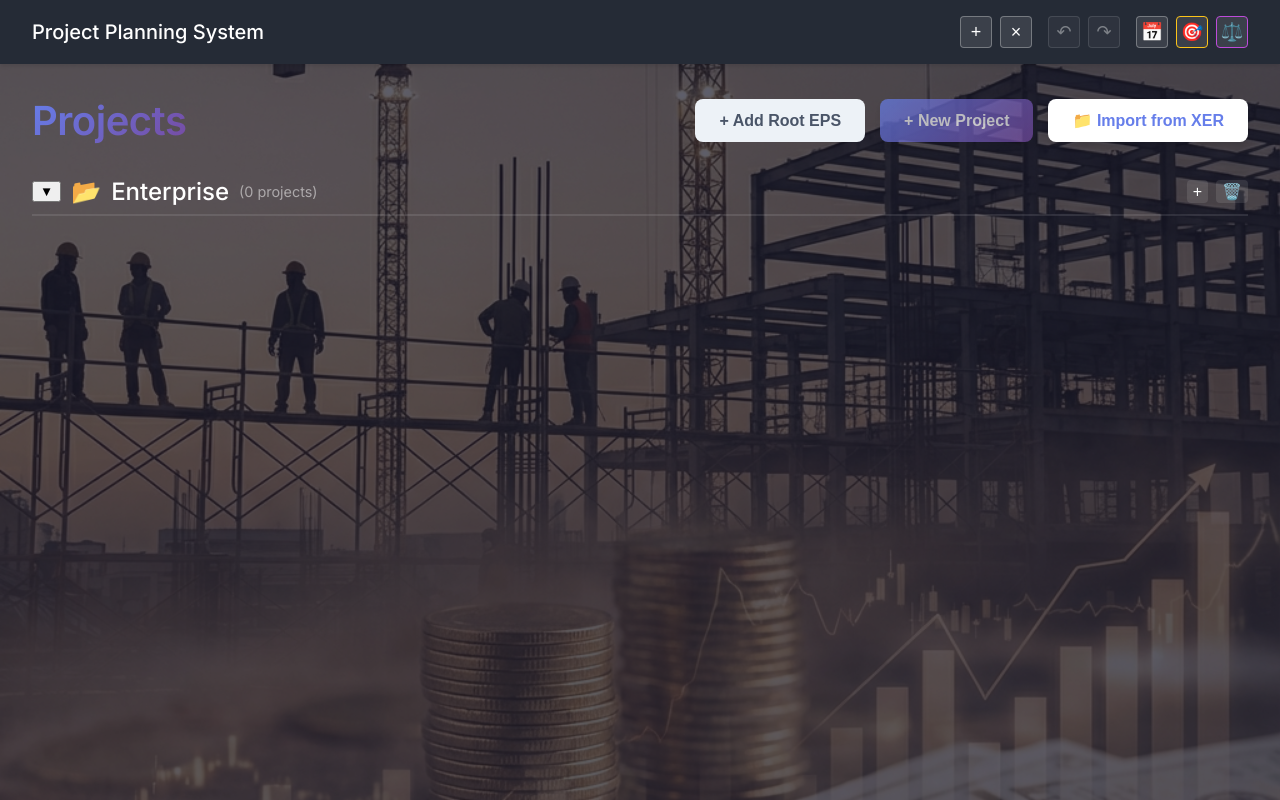
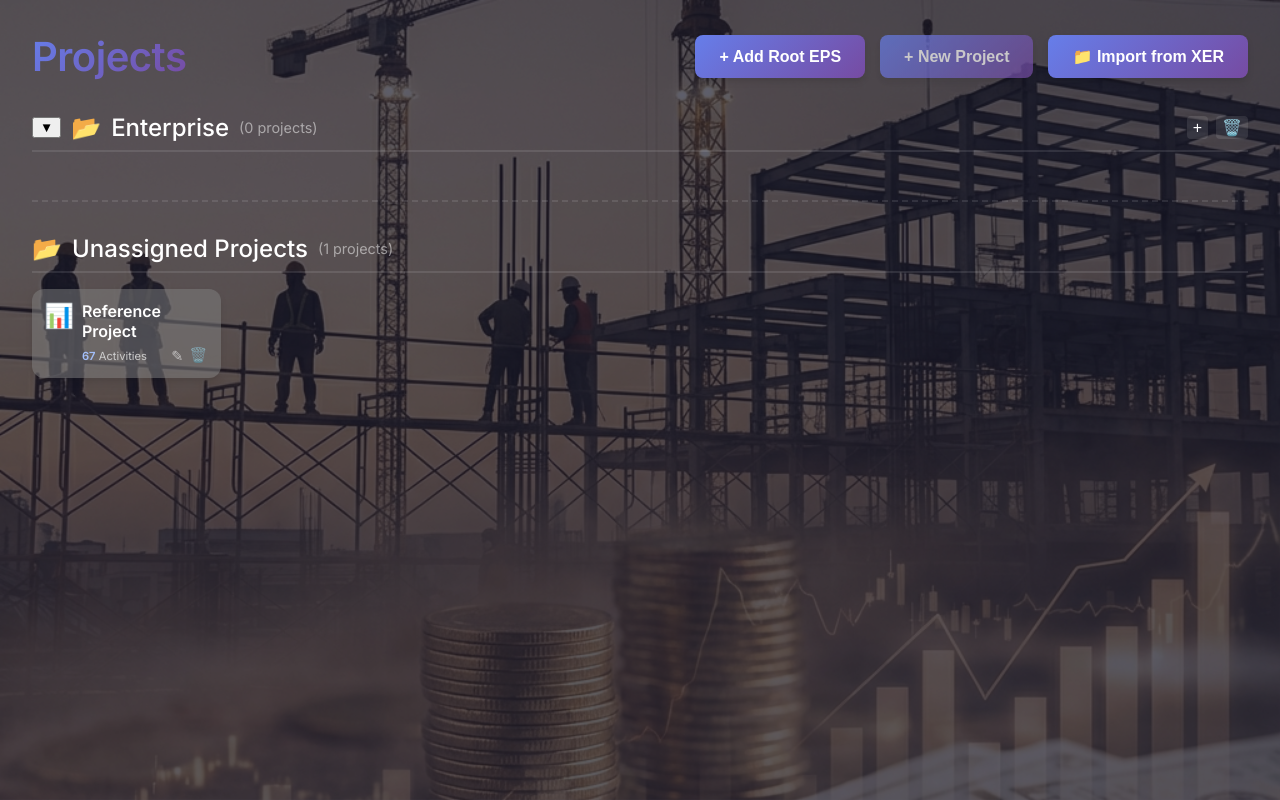
Before and after one commit to AhmedOwisZaki/PlanningSystem, an Angular app: page /projects in a window 1280 px wide. Built offline with nearby package versions, Linux system fonts and the light colour scheme.

Commit message:
ENHANCE PROJECT PAGE

```diff
--- a/angular.json
+++ b/angular.json
@@ -28,6 +28,11 @@
               {
                 "glob": "**/*",
                 "input": "public"
+              },
+              {
+                "glob": "**/*",
+                "input": "src/assets",
+                "output": "assets"
               }
             ],
             "styles": [
--- a/src/app/app.html
+++ b/src/app/app.html
@@ -1,5 +1,5 @@
 <div class="app-container">
-  <header class="app-header" *ngIf="!isWelcomePage()">
+  <header class="app-header" *ngIf="!hideToolbar()">
     <h1>Project Planning System</h1>
     <app-gantt-chart-tool-bar></app-gantt-chart-tool-bar>
   </header>
--- a/src/app/app.ts
+++ b/src/app/app.ts
@@ -12,7 +12,7 @@ import { CommonModule } from '@angular/common';
 })
 export class App implements OnInit {
   protected readonly title = signal('PlanningSystem');
-  protected isWelcomePage = signal(false);
+  protected hideToolbar = signal(false);
 
   constructor(private router: Router) { }
 
@@ -20,11 +20,11 @@ export class App implements OnInit {
     this.router.events.pipe(
       filter((event: Event): event is NavigationEnd => event instanceof NavigationEnd)
     ).subscribe((event: NavigationEnd) => {
-      this.isWelcomePage.set(
-        event.url === '/' ||
-        event.url === '/welcome' ||
-        event.urlAfterRedirects === '/' ||
-        event.urlAfterRedirects === '/welcome'
+      const url = event.urlAfterRedirects || event.url;
+      this.hideToolbar.set(
+        url === '/' ||
+        url === '/welcome' ||
+        url.startsWith('/projects')
       );
     });
   }
--- a/src/app/components/projects-page/projects-page.component.html
+++ b/src/app/components/projects-page/projects-page.component.html
@@ -3,10 +3,10 @@
         <div class="page-header">
             <h1>Projects</h1>
             <div class="actions">
-                <button class="btn-secondary" (click)="openAddEPSModal(null)">+ Add Root EPS</button>
+                <button class="btn-primary" (click)="openAddEPSModal(null)">+ Add Root EPS</button>
                 <button class="btn-primary" (click)="openCreateModal()" [disabled]="!selectedEPSId">+ New
                     Project</button>
-                <button class="btn-import" (click)="triggerFileInput()">
+                <button class="btn-primary" (click)="triggerFileInput()">
                     📁 Import from XER
                 </button>
             </div>
@@ -18,7 +18,9 @@
             <ng-template #epsNodeTemplate let-nodes>
                 @for (node of nodes; track node.id) {
                 <div class="eps-node">
-                    <div class="eps-header" [class.selected]="selectedEPSId === node.id" (click)="selectEPS(node.id)">
+                    <div class="eps-header" [class.selected]="selectedEPSId === node.id" (click)="selectEPS(node.id)"
+                        (dragover)="onDragOver($event)" (drop)="onDrop($event, node.id)"
+                        (dragenter)="onDragEnter($event)" (dragleave)="onDragLeave($event)">
                         <div class="eps-title">
                             <button class="btn-icon small toggle-btn" (click)="toggleCollapse(node.id, $event)">
                                 {{ isCollapsed(node.id) ? '▶' : '▼' }}
@@ -38,27 +40,25 @@
                     <!-- Projects in this EPS Node -->
                     <div class="projects-grid" *ngIf="!isCollapsed(node.id) && getProjectsForEPS(node.id).length > 0">
                         @for (project of getProjectsForEPS(node.id); track project.id) {
-                        <div class="project-card" (click)="openProject(project.id)">
+                        <div class="project-card" (click)="openProject(project.id)" draggable="true"
+                            (dragstart)="onDragStart($event, project)">
                             <div class="project-icon">📊</div>
                             <div class="project-info">
                                 <div class="card-header">
                                     <h3>{{ project.name }}</h3>
+
+                                </div>
+                                <div class="project-stats">
+                                    <span class="stat">
+                                        <strong>{{ project.activityCount }}</strong> Activities
+                                    </span>
                                     <div class="card-actions" (click)="$event.stopPropagation()">
                                         <button class="btn-icon" (click)="openEditModal(project, $event)"
                                             title="Edit">✎</button>
                                         <button class="btn-icon delete" (click)="deleteProject(project.id, $event)"
                                             title="Delete">🗑️</button>
                                     </div>
-                                </div>
-                                <p class="project-description">{{ project.description }}</p>
-                                <div class="project-stats">
-                                    <span class="stat">
-                                        <strong>{{ project.activityCount }}</strong> Activities
-                                    </span>
-                                    <span class="stat">
-                                        <strong>{{ project.startDate | date:'MMM d, y' }}</strong> -
-                                        <strong>{{ project.endDate | date:'MMM d, y' }}</strong>
-                                    </span>
+
                                 </div>
                             </div>
                         </div>
@@ -79,61 +79,35 @@
             <ng-container *ngTemplateOutlet="epsNodeTemplate; context:{$implicit: epsNodes()}"></ng-container>
 
             <!-- Orphaned Projects (No EPS ID) -->
-            <div class="orphaned-projects"
-                *ngIf="getProjectsForEPS('').length > 0 || getProjectsForEPS(undefined!).length > 0">
-                <div class="eps-header">
-                    <h4>Unassigned Projects</h4>
+            <!-- Orphaned Projects (No EPS ID) -->
+            <div class="orphaned-projects" *ngIf="getUnassignedProjects().length > 0">
+                <div class="eps-header" (dragover)="onDragOver($event)" (drop)="onDrop($event, '')"
+                    (dragenter)="onDragEnter($event)" (dragleave)="onDragLeave($event)">
+                    <div class="eps-title">
+                        <span class="folder-icon">📂</span>
+                        <h4>Unassigned Projects</h4>
+                        <span class="project-count">({{ getUnassignedProjects().length }} projects)</span>
+                    </div>
                 </div>
                 <div class="projects-grid">
-                    @for (project of getProjectsForEPS(''); track project.id) {
-                    <div class="project-card" (click)="openProject(project.id)">
+                    @for (project of getUnassignedProjects(); track project.id) {
+                    <div class="project-card" (click)="openProject(project.id)" draggable="true"
+                        (dragstart)="onDragStart($event, project)">
                         <div class="project-icon">📊</div>
                         <div class="project-info">
                             <div class="card-header">
                                 <h3>{{ project.name }}</h3>
+                            </div>
+                            <div class="project-stats">
+                                <span class="stat">
+                                    <strong>{{ project.activityCount }}</strong> Activities
+                                </span>
                                 <div class="card-actions" (click)="$event.stopPropagation()">
                                     <button class="btn-icon" (click)="openEditModal(project, $event)"
                                         title="Edit">✎</button>
                                     <button class="btn-icon delete" (click)="deleteProject(project.id, $event)"
                                         title="Delete">🗑️</button>
                                 </div>
-                            </div>
-                            <p class="project-description">{{ project.description }}</p>
-                            <div class="project-stats">
-                                <span class="stat">
-                                    <strong>{{ project.activityCount }}</strong> Activities
-                                </span>
-                                <span class="stat">
-                                    <strong>{{ project.startDate | date:'MMM d, y' }}</strong> -
-                                    <strong>{{ project.endDate | date:'MMM d, y' }}</strong>
-                                </span>
-                            </div>
-                        </div>
-                    </div>
-                    }
-                    <!-- Catch undefined too just in case -->
-                    @for (project of getProjectsForEPS(undefined!); track project.id) {
-                    <div class="project-card" (click)="openProject(project.id)">
-                        <div class="project-icon">📊</div>
-                        <div class="project-info">
-                            <div class="card-header">
-                                <h3>{{ project.name }}</h3>
-                                <div class="card-actions" (click)="$event.stopPropagation()">
-                                    <button class="btn-icon" (click)="openEditModal(project, $event)"
-                                        title="Edit">✎</button>
-                                    <button class="btn-icon delete" (click)="deleteProject(project.id, $event)"
-                                        title="Delete">🗑️</button>
-                                </div>
-                            </div>
-                            <p class="project-description">{{ project.description }}</p>
-                            <div class="project-stats">
-                                <span class="stat">
-                                    <strong>{{ project.activityCount }}</strong> Activities
-                                </span>
-                                <span class="stat">
-                                    <strong>{{ project.startDate | date:'MMM d, y' }}</strong> -
-                                    <strong>{{ project.endDate | date:'MMM d, y' }}</strong>
-                                </span>
                             </div>
                         </div>
                     </div>
--- a/src/app/components/projects-page/projects-page.component.scss
+++ b/src/app/components/projects-page/projects-page.component.scss
@@ -100,25 +100,27 @@
 
 .projects-grid {
     display: grid;
-    grid-template-columns: repeat(auto-fill, minmax(350px, 1fr));
-    gap: 1.5rem;
+    grid-template-columns: repeat(auto-fill, minmax(175px, 1fr));
+    gap: 1rem;
     position: relative;
     z-index: 1;
 }
 
 .project-card {
-    background: white;
+    background: rgba(128, 128, 128, 0.5);
     border-radius: 12px;
-    padding: 1.5rem;
+    padding: 0.75rem;
     cursor: pointer;
     transition: all 0.3s ease;
     box-shadow: 0 4px 6px rgba(0, 0, 0, 0.1);
     display: flex;
-    gap: 1rem;
+    gap: 0.5rem;
+    color: white;
 
     &:hover {
         transform: translateY(-4px);
         box-shadow: 0 8px 16px rgba(0, 0, 0, 0.2);
+        background: rgba(207, 52, 52, 0.6);
     }
 }
 
@@ -126,18 +128,18 @@
     display: flex;
     justify-content: space-between;
     align-items: flex-start;
-    margin-bottom: 0.5rem;
+    margin-bottom: 0.25rem;
 
     h3 {
         margin: 0;
-        color: #333;
-        font-size: 1.25rem;
+        color: white;
+        font-size: 1rem;
     }
 }
 
 .card-actions {
     display: flex;
-    gap: 5px;
+    gap: 2px;
     opacity: 0.6;
     transition: opacity 0.2s;
 
@@ -149,23 +151,24 @@
         background: none;
         border: none;
         cursor: pointer;
-        font-size: 1.1rem;
-        padding: 4px;
+        font-size: 0.9rem;
+        padding: 2px;
         border-radius: 4px;
+        color: white;
 
         &:hover {
-            background-color: #f0f0f0;
+            background-color: rgba(241, 234, 234, 0.2);
         }
 
         &.delete:hover {
-            background-color: #fee;
-            color: red;
+            background-color: rgba(255, 100, 100, 0.3);
+            color: #ffcccc;
         }
     }
 }
 
 .project-icon {
-    font-size: 3rem;
+    font-size: 1.5rem;
     flex-shrink: 0;
 }
 
@@ -173,24 +176,27 @@
     flex: 1;
 
     .project-description {
-        margin: 0 0 1rem 0;
-        color: #666;
-        font-size: 0.9rem;
-        line-height: 1.4;
+        margin: 0 0 0.5rem 0;
+        color: #e0e0e0;
+        font-size: 0.75rem;
+        line-height: 1.3;
     }
 }
 
 .project-stats {
     display: flex;
-    flex-direction: column;
-    gap: 0.5rem;
+    flex-direction: row;
+    align-items: center;
+    justify-content: space-between;
+    gap: 0.25rem;
+    margin-top: auto;
 
     .stat {
-        color: #888;
-        font-size: 0.85rem;
+        color: #ccc;
+        font-size: 0.7rem;
 
         strong {
-            color: #667eea;
+            color: #a3bffa;
         }
     }
 }
@@ -414,8 +420,11 @@
         padding-top: 2rem;
         border-top: 2px dashed rgba(255, 255, 255, 0.1);
 
-        .eps-header h4 {
-            color: #a0aec0; // Grayed out for orphaned
-        }
+    }
+
+    .eps-header.drag-over {
+        background-color: rgba(102, 126, 234, 0.4) !important;
+        border: 2px dashed #667eea;
+        border-radius: 8px;
     }
 }
--- a/src/app/components/projects-page/projects-page.component.ts
+++ b/src/app/components/projects-page/projects-page.component.ts
@@ -112,24 +112,61 @@ export class ProjectsPageComponent {
     }
 
     private loadProjects() {
+        // 1. Load from LocalStorage
         const saved = localStorage.getItem('projects');
+        let loadedProjects: any[] = [];
         if (saved) {
             try {
                 const parsed = JSON.parse(saved);
-                const projects = parsed.map((p: any) => ({
+                loadedProjects = parsed.map((p: any) => ({
                     ...p,
                     startDate: new Date(p.startDate),
                     endDate: new Date(p.endDate)
                 }));
-                this.projects.set(projects);
             } catch (e) {
                 console.error('Failed to load projects', e);
             }
         }
+
+        // 2. Sync active project from Service (Reference Project)
+        const activeState = this.planningService.state();
+        const activeId = activeState.projectId;
+
+        // Check if active project is already in text list
+        const exists = loadedProjects.some(p => p.id === activeId);
+
+        if (!exists) {
+            // Add it
+            const newMeta = {
+                id: activeId,
+                name: activeState.projectName,
+                description: activeState.projectDescription || 'Default Reference Project',
+                activityCount: activeState.activities ? activeState.activities.length : 0,
+                startDate: activeState.projectStartDate,
+                endDate: activeState.projectEndDate,
+                epsId: '' // Default to unassigned or set a default EPS
+            };
+
+            loadedProjects.push(newMeta);
+
+            // Persist list
+            localStorage.setItem('projects', JSON.stringify(loadedProjects));
+
+            // active state is already in memory, but ensure it's saved as project_ID too
+            localStorage.setItem(`project_${activeId}`, JSON.stringify(activeState));
+        }
+
+        this.projects.set(loadedProjects);
     }
 
     getProjectsForEPS(epsId: string) {
         return this.projects().filter(p => p.epsId === epsId);
+    }
+
+    getUnassignedProjects() {
+        // Create a set of valid IDs from the flattened list (more efficient than re-traversing)
+        const validEpsIds = new Set(this.flattenedEPS().map(node => node.id));
+        return this.projects().filter(p => !p.epsId || !validEpsIds.has(p.epsId));
     }
 
     private saveProjectsList() {
@@ -351,4 +388,53 @@ export class ProjectsPageComponent {
         const fileInput = document.getElementById('xerFileInput') as HTMLInputElement;
         fileInput?.click();
     }
+
+    // --- DRAG AND DROP ---
+    onDragStart(event: DragEvent, project: any) {
+        if (event.dataTransfer) {
+            event.dataTransfer.setData('text/plain', project.id.toString());
+            event.dataTransfer.effectAllowed = 'move';
+        }
+    }
+
+    onDragOver(event: DragEvent) {
+        event.preventDefault(); // Allow dropping
+        event.dataTransfer!.dropEffect = 'move';
+    }
+
+    onDragEnter(event: DragEvent) {
+        event.preventDefault();
+        const target = event.currentTarget as HTMLElement;
+        target.classList.add('drag-over');
+    }
+
+    onDragLeave(event: DragEvent) {
+        const target = event.currentTarget as HTMLElement;
+        target.classList.remove('drag-over');
+    }
+
+    onDrop(event: DragEvent, targetEpsId: string) {
+        event.preventDefault();
+        const target = event.currentTarget as HTMLElement;
+        target.classList.remove('drag-over');
+
+        const projectId = Number(event.dataTransfer?.getData('text/plain'));
+        if (projectId) {
+            this.projects.update(list => list.map(p =>
+                p.id === projectId ? { ...p, epsId: targetEpsId } : p
+            ));
+            this.saveProjectsList();
+
+            // Also update persistent state if needed (epsId is mainly metadata)
+            if (isPlatformBrowser(this.platformId)) {
+                const key = `project_${projectId}`;
+                const saved = localStorage.getItem(key);
+                if (saved) {
+                    const state = JSON.parse(saved);
+                    // If we stored epsId in the project state blob, we'd update it here.
+                    // Assuming epsId is only in the metadata list for now.
+                }
+            }
+        }
+    }
 }
--- a/src/app/components/welcome/welcome.component.scss
+++ b/src/app/components/welcome/welcome.component.scss
@@ -2,7 +2,8 @@
     width: 100vw;
     height: 100vh;
     background-image: url('/assets/images/welcome-bg.png');
-    background-size: cover;
+    background-size: 100% 100%;
+    background-repeat: no-repeat;
     background-position: center;
     display: flex;
     align-items: center;
```
Also changed, not shown: src/assets/images/welcome-bg.png, src/assets/images/welcome-bg1.png (added).
